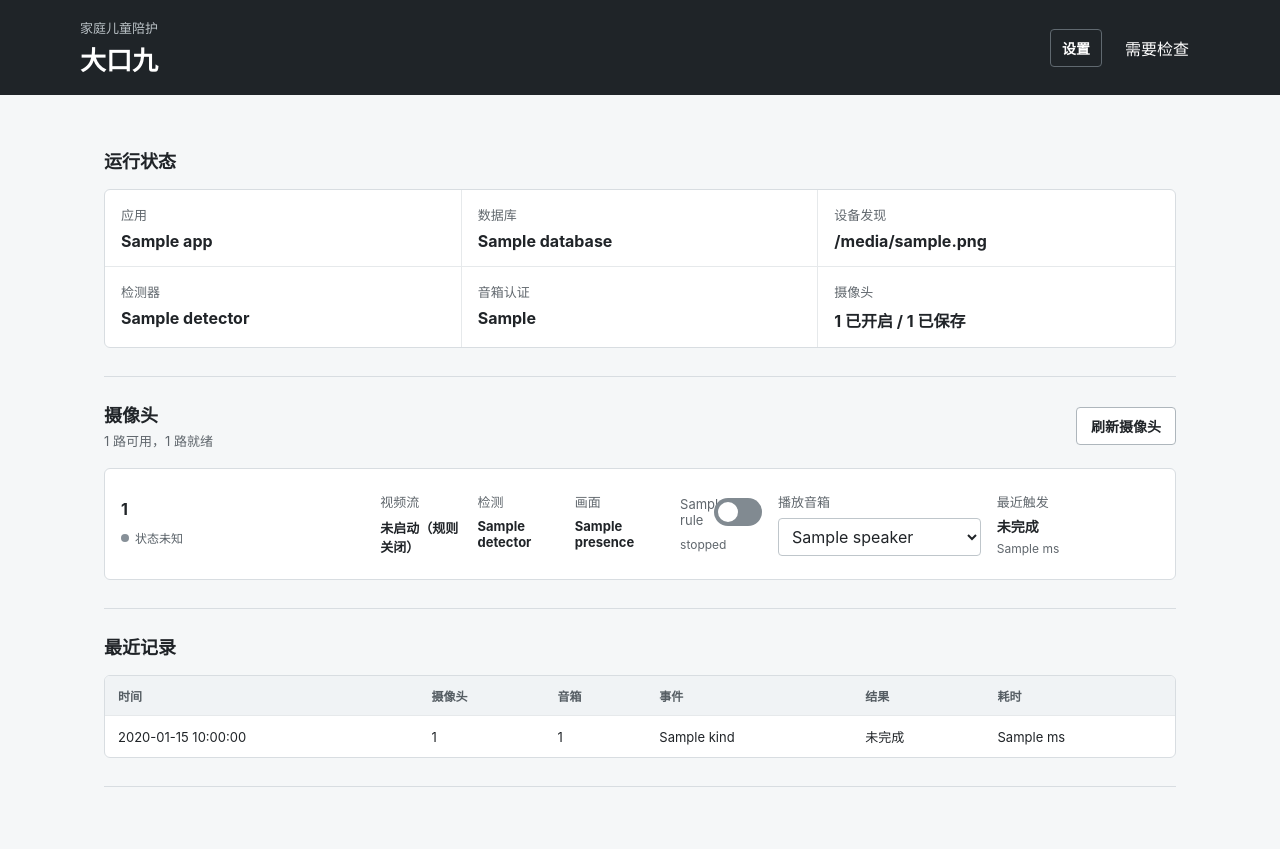
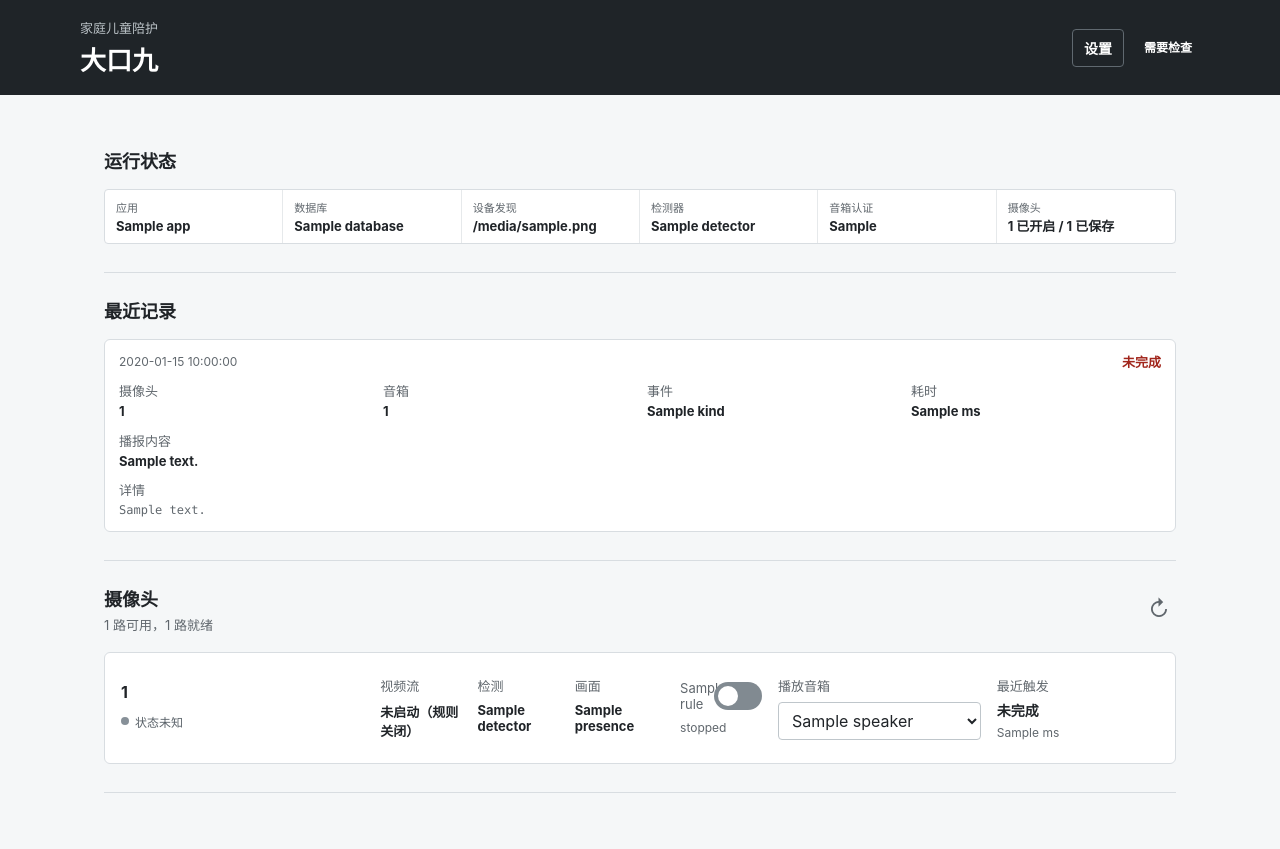
Before and after one commit to csbun/DaiHouGou, a FastAPI app: template src/daihougou/templates/index.html in a window 1280 px wide. Before the commit the page ends 787 px from the top, so only its background shows below. Run offline with FastAPI, Linux system fonts and the light colour scheme; the template is opened without the code that fills it: most values are stand-ins (such as "Sample title", 1, 10 or a date in 2020); parts of the project's set-up code (start-up, migrations or seed data) failed here and were passed over.

Commit message:
feat: detail working logs

```diff
--- a/src/daihougou/speaker_worker.py
+++ b/src/daihougou/speaker_worker.py
@@ -168,6 +168,9 @@ class SpeakerManager:
         latency_ms: int | None = None,
         details: dict[str, object] | None = None,
     ) -> None:
+        event_details = dict(details or {})
+        if kind in {"speaker_completed", "object_announcement_completed"}:
+            event_details["text"] = action.text
         self._storage.record_event(
             EventRecord(
                 kind,
@@ -176,6 +179,6 @@ class SpeakerManager:
                 camera_id=action.camera_id,
                 speaker_id=action.speaker_id,
                 latency_ms=latency_ms,
-                details=details or {},
+                details=event_details,
             )
         )
--- a/src/daihougou/static/app.css
+++ b/src/daihougou/static/app.css
@@ -90,11 +90,13 @@ section {
 }
 
 .status {
-  min-width: 86px;
-  min-height: 34px;
-  padding: 7px 10px;
-  border-radius: 6px;
+  min-width: 0;
+  min-height: 28px;
+  padding: 4px 8px;
+  border-radius: 4px;
   text-align: center;
+  font-size: 12px;
+  font-weight: 650;
   white-space: nowrap;
 }
 
@@ -115,27 +117,33 @@ section {
 
 .status-grid {
   display: grid;
-  grid-template-columns: repeat(3, minmax(0, 1fr));
+  grid-template-columns: repeat(6, minmax(0, 1fr));
   margin: 0;
   border: 1px solid #d8dde1;
-  border-radius: 6px;
+  border-radius: 4px;
   background: #fff;
   overflow: hidden;
 }
 
 .status-grid div {
-  min-height: 76px;
-  padding: 15px 16px;
+  min-height: 52px;
+  padding: 9px 11px;
   border-right: 1px solid #e6e9eb;
-  border-bottom: 1px solid #e6e9eb;
+  border-bottom: 0;
 }
 
-.status-grid div:nth-child(3n) {
+.status-grid div:nth-child(6n) {
   border-right: 0;
 }
 
-.status-grid div:nth-last-child(-n + 3) {
-  border-bottom: 0;
+.status-grid dt {
+  font-size: 11px;
+}
+
+.status-grid dd {
+  margin-top: 3px;
+  font-size: 13px;
+  line-height: 1.25;
 }
 
 dt,
@@ -242,6 +250,29 @@ textarea[aria-invalid="true"] {
 
 .button:hover {
   filter: brightness(0.96);
+}
+
+.refresh-form {
+  display: flex;
+}
+
+.icon-button {
+  width: 34px;
+  min-height: 34px;
+  padding: 0;
+  display: inline-grid;
+  place-items: center;
+  color: #60676d;
+  border-color: transparent;
+  background: transparent;
+  font-size: 22px;
+  font-weight: 400;
+  line-height: 1;
+}
+
+.icon-button:hover {
+  filter: none;
+  background: #e9edef;
 }
 
 .section-header {
@@ -443,6 +474,71 @@ textarea[aria-invalid="true"] {
   overflow-wrap: anywhere;
 }
 
+.event-list {
+  display: grid;
+  gap: 8px;
+}
+
+.event-record {
+  padding: 12px 14px;
+  border: 1px solid #d8dde1;
+  border-radius: 6px;
+  background: #fff;
+}
+
+.event-summary {
+  display: flex;
+  align-items: center;
+  justify-content: space-between;
+  gap: 12px;
+}
+
+.event-summary time {
+  color: #60676d;
+  font-size: 12px;
+}
+
+.event-result {
+  font-size: 13px;
+}
+
+.event-result-success {
+  color: #176b47;
+}
+
+.event-result-incomplete {
+  color: #a1261c;
+}
+
+.event-fields {
+  margin: 10px 0 0;
+  display: grid;
+  grid-template-columns: repeat(4, minmax(0, 1fr));
+  gap: 10px 14px;
+}
+
+.event-fields div {
+  min-width: 0;
+}
+
+.event-fields dd {
+  margin-top: 3px;
+  font-size: 13px;
+  line-height: 1.35;
+}
+
+.event-field-wide {
+  grid-column: 1 / -1;
+}
+
+.event-details {
+  color: #60676d;
+  font-family: ui-monospace, SFMono-Regular, Menlo, monospace;
+  font-size: 12px !important;
+  font-weight: 500;
+  overflow-wrap: anywhere;
+}
+
 .empty-state {
   min-height: 92px;
   margin: 0;
--- a/src/daihougou/templates/index.html
+++ b/src/daihougou/templates/index.html
@@ -39,6 +39,36 @@
         </dl>
       </section>
 
+      <section aria-labelledby="events-title">
+        <h2 id="events-title">最近记录</h2>
+        <div class="event-list">
+          {% for event in snapshot.events %}
+          <article class="event-record">
+            <div class="event-summary">
+              <time datetime="{{ event.occurred_at }}">{{ event.occurred_at[:19].replace('T', ' ') }}</time>
+              <strong class="event-result event-result-{% if event.success %}success{% else %}incomplete{% endif %}">
+                {{ '成功' if event.success else '未完成' }}
+              </strong>
+            </div>
+            <dl class="event-fields">
+              <div><dt>摄像头</dt><dd>{{ event.camera_id or '—' }}</dd></div>
+              <div><dt>音箱</dt><dd>{{ event.speaker_id or '—' }}</dd></div>
+              <div><dt>事件</dt><dd>{{ event.kind }}</dd></div>
+              <div><dt>耗时</dt><dd>{{ event.latency_ms ~ ' ms' if event.latency_ms is not none else '—' }}</dd></div>
+              {% if event.spoken_text %}
+              <div class="event-field-wide"><dt>播报内容</dt><dd>{{ event.spoken_text }}</dd></div>
+              {% endif %}
+              {% if event.details_display %}
+              <div class="event-field-wide"><dt>详情</dt><dd class="event-details">{{ event.details_display }}</dd></div>
+              {% endif %}
+            </dl>
+          </article>
+          {% else %}
+          <p class="empty-state">暂无记录</p>
+          {% endfor %}
+        </div>
+      </section>
+
       <section aria-labelledby="cameras-title">
         <div class="section-header">
           <div>
@@ -47,9 +77,11 @@
               {{ snapshot.discovered_camera_count }} 路可用，<span data-ready-camera-count>{{ snapshot.ready_camera_count }}</span> 路就绪
             </p>
           </div>
-          <form method="post" action="/commands/refresh-cameras">
+          <form class="refresh-form" method="post" action="/commands/refresh-cameras">
             <input type="hidden" name="csrf_token" value="{{ csrf_token }}">
-            <button class="button secondary" type="submit">刷新摄像头</button>
+            <button class="button icon-button" type="submit" aria-label="刷新摄像头" title="刷新摄像头">
+              <span aria-hidden="true">↻</span>
+            </button>
           </form>
         </div>
 
@@ -151,33 +183,6 @@
           {% endfor %}
         </div>
       </section>
-
-      <section aria-labelledby="events-title">
-        <h2 id="events-title">最近记录</h2>
-        <div class="table-wrap">
-          <table>
-            <thead>
-              <tr>
-                <th>时间</th><th>摄像头</th><th>音箱</th><th>事件</th><th>结果</th><th>耗时</th>
-              </tr>
-            </thead>
-            <tbody>
-              {% for event in snapshot.events %}
-              <tr>
-                <td>{{ event.occurred_at[:19].replace('T', ' ') }}</td>
-                <td>{{ event.camera_id or '—' }}</td>
-                <td>{{ event.speaker_id or '—' }}</td>
-                <td>{{ event.kind }}</td>
-                <td>{{ '成功' if event.success else '未完成' }}</td>
-                <td>{{ event.latency_ms ~ ' ms' if event.latency_ms is not none else '—' }}</td>
-              </tr>
-              {% else %}
-              <tr><td colspan="6" class="empty">暂无记录</td></tr>
-              {% endfor %}
-            </tbody>
-          </table>
-        </div>
-      </section>
     </main>
   </body>
 </html>
```
Also changed, not shown: other parts of src/daihougou/static/app.css (+41 -16 lines), src/daihougou/storage.py (+19 -0 lines), tests/app/test_speaker_worker.py (+16 -0 lines), tests/app/test_web.py (+29 -1 lines), README.md.
